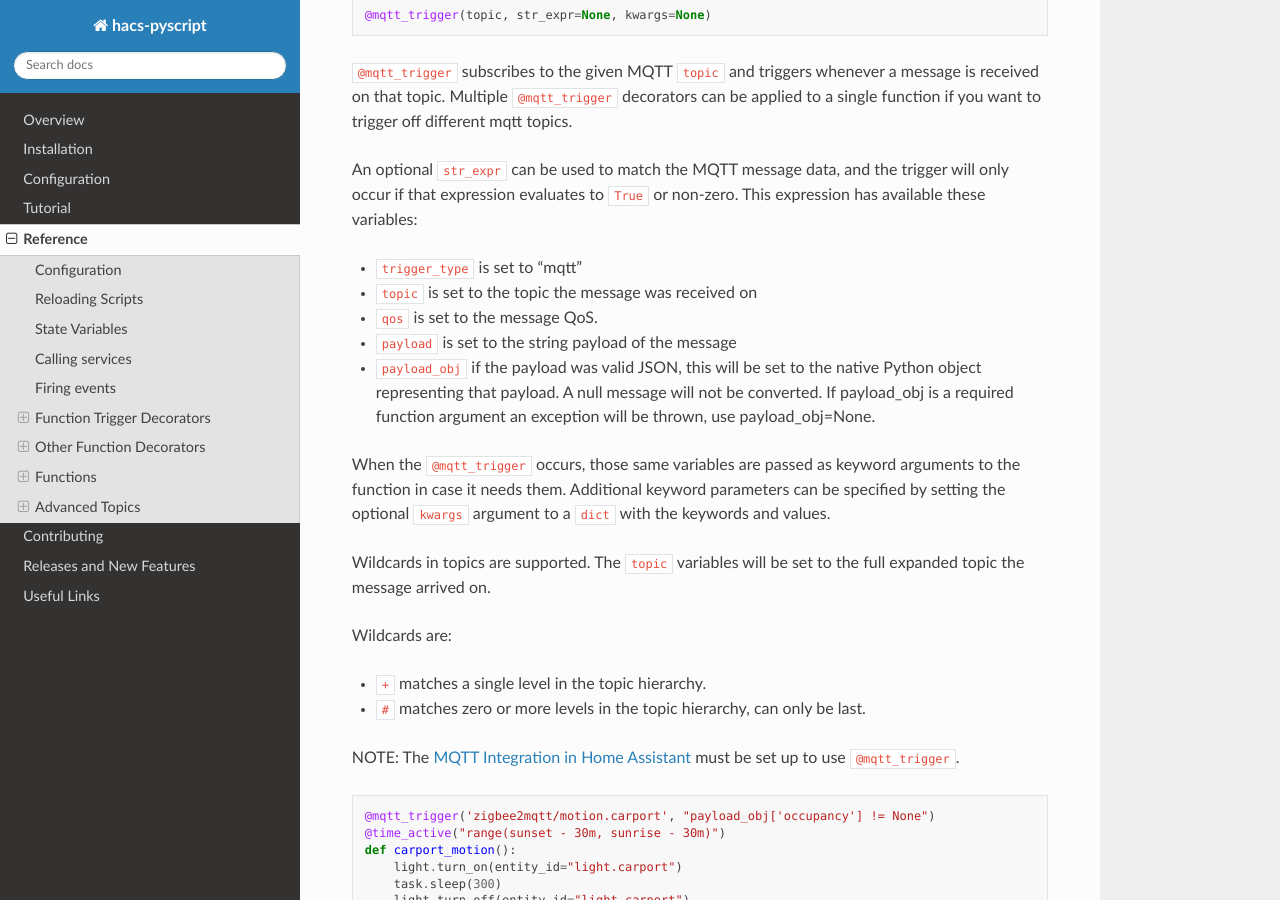
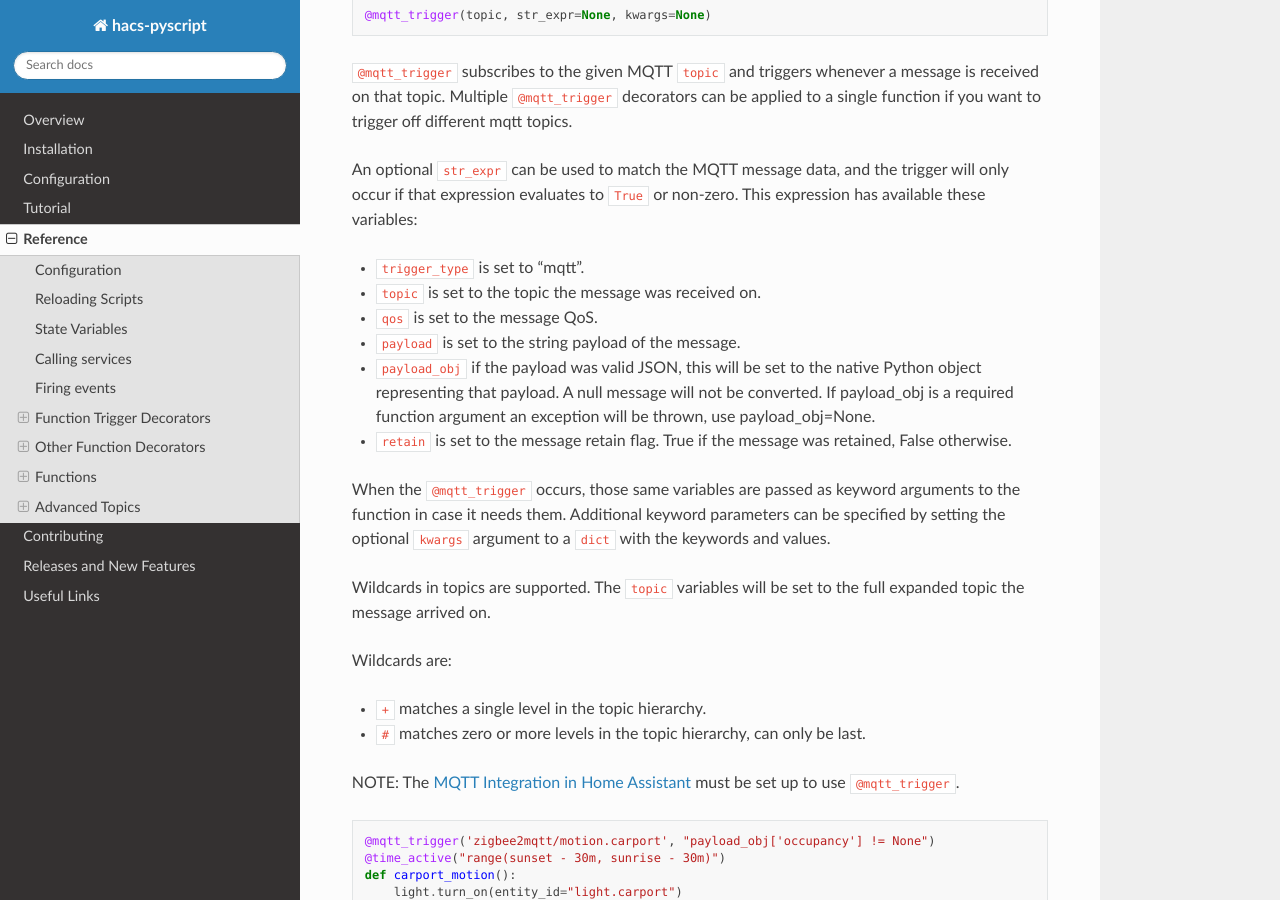
Before and after one commit to custom-components/pyscript, a Sphinx documentation site: the page built from docs/reference.rst, in a window 1280 px wide and 900 px high, scrolled down 17028 px. Built offline with Sphinx 7.4.7 and the Read the Docs theme 3.1.0, drawn with Linux system fonts in a browser that asks for light colours.

Commit message:
Update reference.rst
Updates the documentation to include the 'retain' flag.

```diff
--- a/docs/reference.rst
+++ b/docs/reference.rst
@@ -778,13 +778,14 @@ An optional ``str_expr`` can be used to match the MQTT message data, and the tri
 if that expression evaluates to ``True`` or non-zero. This expression has available these
 variables:
 
-- ``trigger_type`` is set to "mqtt"
-- ``topic`` is set to the topic the message was received on
+- ``trigger_type`` is set to "mqtt".
+- ``topic`` is set to the topic the message was received on.
 - ``qos`` is set to the message QoS.
-- ``payload`` is set to the string payload of the message
+- ``payload`` is set to the string payload of the message.
 - ``payload_obj`` if the payload was valid JSON, this will be set to the native Python object
   representing that payload.  A null message will not be converted.  If payload_obj is a
   required function argument an exception will be thrown, use payload_obj=None.
+- ``retain`` is set to the message retain flag. True if the message was retained, False otherwise.
 
 When the ``@mqtt_trigger`` occurs, those same variables are passed as keyword arguments to the
 function in case it needs them. Additional keyword parameters can be specified by setting the
```
